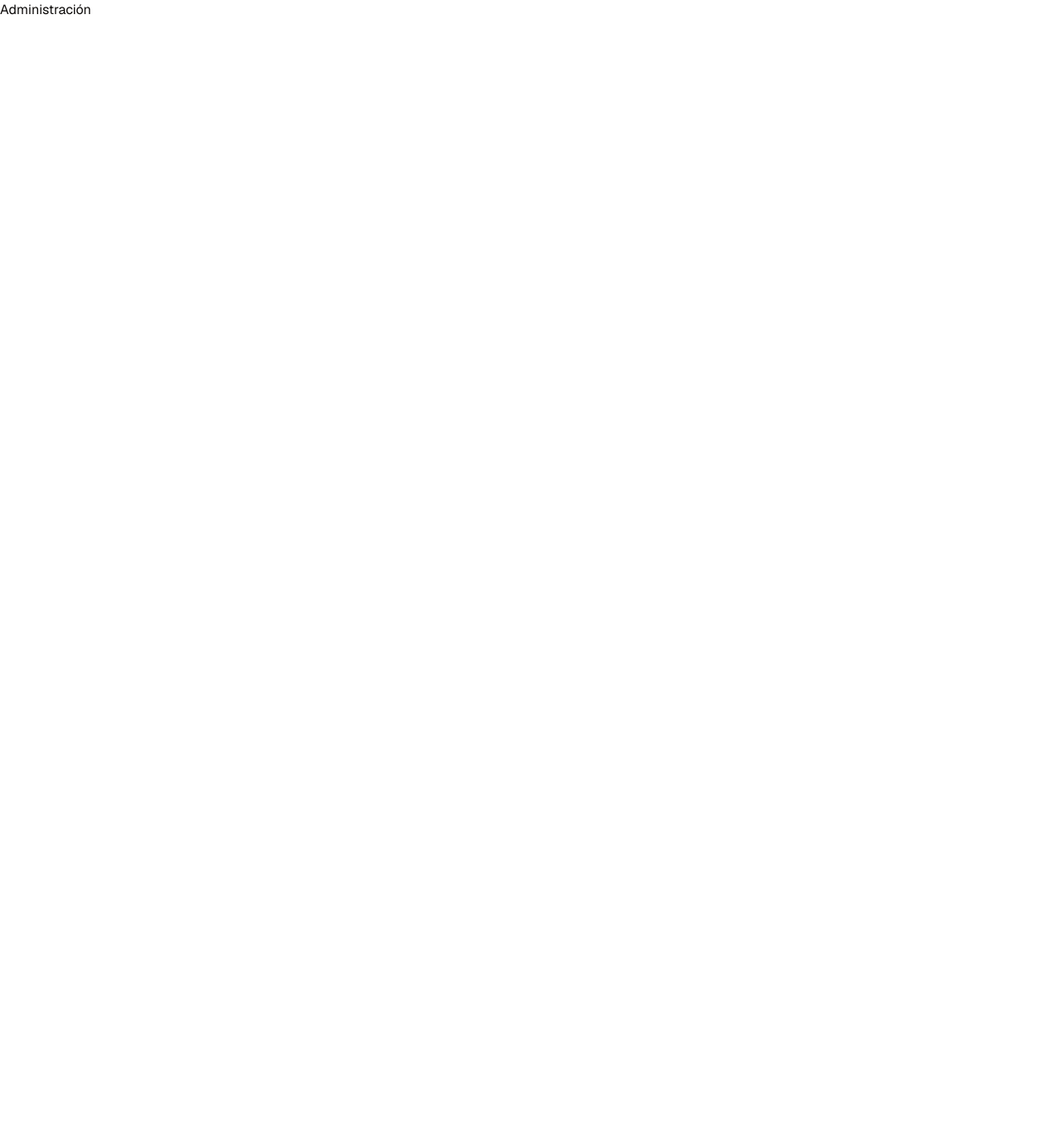
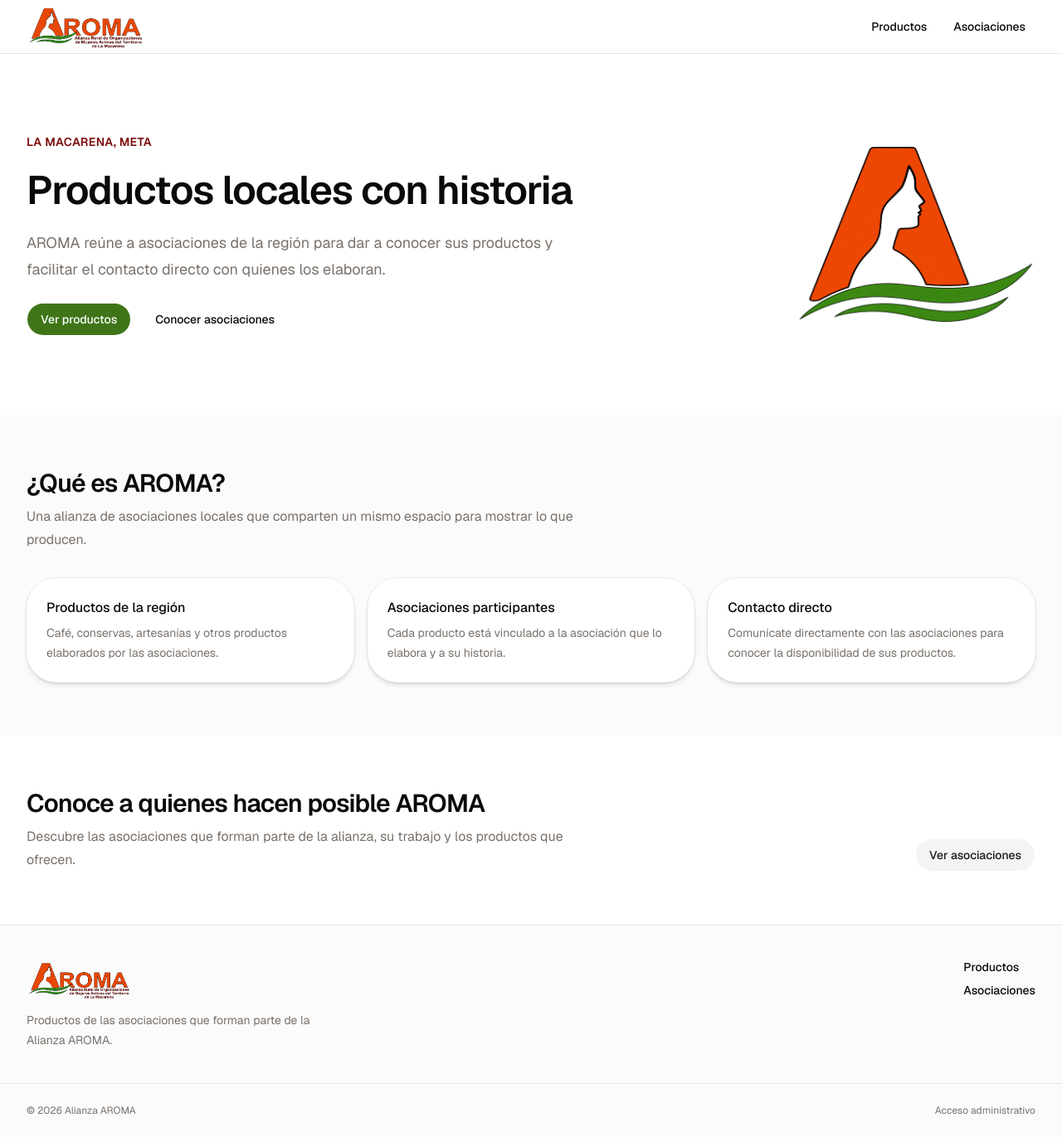
Before and after one commit to aroma-macarena/aroma-ecommerce, a Next.js app: page / in a window 1280 px wide. Shown: the whole page at 83% size. Before the commit the page ends 800 px from the top, so only its background shows below. Built offline with nearby package versions, Linux system fonts and the light colour scheme.

Commit message:
Implement public application shell and home page (#26)
* feature(public): implement public application shell and home page

* fix(public): fit header on narrow screens and improve eyebrow contrast

```diff
--- /dev/null
+++ b/src/app/(public)/layout.tsx
@@ -0,0 +1,12 @@
+import { PublicFooter } from "@/components/public/public-footer";
+import { PublicHeader } from "@/components/public/public-header";
+
+export default function PublicLayout({ children }: LayoutProps<"/">) {
+  return (
+    <>
+      <PublicHeader />
+      <main className="flex-1">{children}</main>
+      <PublicFooter />
+    </>
+  );
+}
--- /dev/null
+++ b/src/app/(public)/page.tsx
@@ -0,0 +1,94 @@
+import Link from "next/link";
+
+import { AromaLogo } from "@/components/brand/aroma-logo";
+import { Container } from "@/components/public/container";
+import { Section } from "@/components/public/section";
+import { SectionHeading } from "@/components/public/section-heading";
+import { buttonVariants } from "@/components/ui/button";
+import {
+  Card,
+  CardDescription,
+  CardHeader,
+  CardTitle,
+} from "@/components/ui/card";
+import { homeContent } from "@/content/home";
+import { publicRoutes } from "@/lib/public-routes";
+
+export default function Home() {
+  const { hero, about, associations } = homeContent;
+
+  return (
+    <>
+      <Section className="py-16 md:py-24">
+        <Container className="grid items-center gap-10 md:grid-cols-[1fr_auto]">
+          <div className="max-w-2xl space-y-6">
+            <p className="text-brand-burgundy text-sm font-semibold tracking-wide uppercase">
+              {hero.eyebrow}
+            </p>
+            <h1 className="font-heading text-4xl font-semibold tracking-tight text-balance md:text-5xl">
+              {hero.title}
+            </h1>
+            <p className="text-muted-foreground text-lg leading-8">
+              {hero.description}
+            </p>
+            <div className="flex flex-col gap-3 sm:flex-row">
+              <Link
+                href={publicRoutes.products}
+                className={buttonVariants({ size: "lg" })}
+              >
+                {hero.primaryAction}
+              </Link>
+              <Link
+                href={publicRoutes.associations}
+                className={buttonVariants({ variant: "outline", size: "lg" })}
+              >
+                {hero.secondaryAction}
+              </Link>
+            </div>
+          </div>
+
+          <AromaLogo
+            variant="symbol"
+            className="hidden w-56 md:block lg:w-72"
+            sizes="(min-width: 1024px) 288px, 224px"
+          />
+        </Container>
+      </Section>
+
+      <Section className="bg-muted/40">
+        <Container className="space-y-8">
+          <SectionHeading title={about.title} description={about.description} />
+          <ul className="grid gap-4 md:grid-cols-3">
+            {about.highlights.map(({ title, description }) => (
+              <li key={title}>
+                <Card className="h-full">
+                  <CardHeader>
+                    <CardTitle>{title}</CardTitle>
+                    <CardDescription className="leading-6">
+                      {description}
+                    </CardDescription>
+                  </CardHeader>
+                </Card>
+              </li>
+            ))}
+          </ul>
+        </Container>
+      </Section>
+
+      <Section>
+        <Container className="flex flex-col gap-6 md:flex-row md:items-end md:justify-between">
+          <SectionHeading
+            title={associations.title}
+            description={associations.description}
+          />
+          <Link
+            href={publicRoutes.associations}
+            className={buttonVariants({ variant: "secondary", size: "lg" })}
+          >
+            {associations.action}
+          </Link>
+        </Container>
+      </Section>
+    </>
+  );
+}
--- a/src/app/admin/(dashboard)/layout.tsx
+++ b/src/app/admin/(dashboard)/layout.tsx
@@ -6,7 +6,7 @@ import { AdminShell } from "@/components/admin/admin-shell";
 import getCurrentProfile from "@/lib/auth/get-current-profile";
 
 export const metadata: Metadata = {
-  title: "Administración | AROMA",
+  title: "Administración",
 };
 
 export default async function AdminLayout({
--- a/src/app/layout.tsx
+++ b/src/app/layout.tsx
@@ -16,8 +16,12 @@ const geistMono = Geist_Mono({
 });
 
 export const metadata: Metadata = {
-  title: "Create Next App",
-  description: "Generated by create next app",
+  title: {
+    default: "Alianza AROMA",
+    template: "%s | AROMA",
+  },
+  description:
+    "Productos de las asociaciones que forman parte de la Alianza AROMA.",
 };
 
 export default function RootLayout({ children }: LayoutProps<"/">) {
--- a/src/app/page.tsx
+++ /dev/null
@@ -1,5 +0,0 @@
-import Link from "next/link";
-
-export default function Home() {
-  return <Link href="/admin">Administración</Link>;
-}
--- /dev/null
+++ b/src/components/public/public-footer.tsx
@@ -0,0 +1,47 @@
+import Link from "next/link";
+
+import { AromaLogo } from "@/components/brand/aroma-logo";
+import { Container } from "@/components/public/container";
+import { publicNavigation, publicRoutes } from "@/lib/public-routes";
+
+function PublicFooter() {
+  return (
+    <footer className="bg-muted/40 border-t">
+      <Container className="flex flex-col gap-8 py-10 md:flex-row md:items-start md:justify-between">
+        <div className="max-w-sm space-y-3">
+          <AromaLogo className="w-32" sizes="128px" />
+          <p className="text-muted-foreground text-sm leading-6">
+            Productos de las asociaciones que forman parte de la Alianza AROMA.
+          </p>
+        </div>
+
+        <nav aria-label="Navegación del pie de página">
+          <ul className="space-y-2 text-sm">
+            {publicNavigation.map(({ href, label }) => (
+              <li key={href}>
+                <Link
+                  href={href}
+                  className="hover:text-primary font-medium transition-colors"
+                >
+                  {label}
+                </Link>
+              </li>
+            ))}
+          </ul>
+        </nav>
+      </Container>
+
+      <Container className="text-muted-foreground flex flex-col gap-2 border-t py-6 text-xs sm:flex-row sm:items-center sm:justify-between">
+        <p>© {new Date().getFullYear()} Alianza AROMA</p>
+        <Link
+          href={publicRoutes.admin}
+          className="hover:text-foreground transition-colors"
+        >
+          Acceso administrativo
+        </Link>
+      </Container>
+    </footer>
+  );
+}
+
+export { PublicFooter };
--- /dev/null
+++ b/src/components/public/public-header.tsx
@@ -0,0 +1,42 @@
+import Link from "next/link";
+
+import { AromaLogo } from "@/components/brand/aroma-logo";
+import { Container } from "@/components/public/container";
+import { publicNavigation, publicRoutes } from "@/lib/public-routes";
+
+function PublicHeader() {
+  return (
+    <header className="bg-background/95 supports-backdrop-filter:bg-background/80 sticky top-0 z-40 border-b backdrop-blur">
+      <Container className="flex h-16 items-center justify-between gap-2 min-[400px]:gap-4">
+        <Link href={publicRoutes.home} aria-label="Inicio de AROMA">
+          <AromaLogo
+            variant="symbol"
+            className="w-10 min-[400px]:hidden"
+            sizes="40px"
+          />
+          <AromaLogo
+            className="hidden w-28 min-[400px]:block sm:w-36"
+            sizes="(min-width: 640px) 144px, 112px"
+          />
+        </Link>
+
+        <nav aria-label="Navegación principal">
+          <ul className="flex items-center gap-1 sm:gap-2">
+            {publicNavigation.map(({ href, label }) => (
+              <li key={href}>
+                <Link
+                  href={href}
+                  className="hover:bg-muted focus-visible:ring-ring/30 rounded-4xl px-2.5 py-2 min-[400px]:px-3 text-sm font-medium transition-colors outline-none focus-visible:ring-3"
+                >
+                  {label}
+                </Link>
+              </li>
+            ))}
+          </ul>
+        </nav>
+      </Container>
+    </header>
+  );
+}
+
+export { PublicHeader };
--- /dev/null
+++ b/src/content/home.ts
@@ -0,0 +1,38 @@
+export const homeContent = {
+  hero: {
+    eyebrow: "La Macarena, Meta",
+    title: "Productos locales con historia",
+    description:
+      "AROMA reúne a asociaciones de la región para dar a conocer sus productos y facilitar el contacto directo con quienes los elaboran.",
+    primaryAction: "Ver productos",
+    secondaryAction: "Conocer asociaciones",
+  },
+  about: {
+    title: "¿Qué es AROMA?",
+    description:
+      "Una alianza de asociaciones locales que comparten un mismo espacio para mostrar lo que producen.",
+    highlights: [
+      {
+        title: "Productos de la región",
+        description:
+          "Café, conservas, artesanías y otros productos elaborados por las asociaciones.",
+      },
+      {
+        title: "Asociaciones participantes",
+        description:
+          "Cada producto está vinculado a la asociación que lo elabora y a su historia.",
+      },
+      {
+        title: "Contacto directo",
+        description:
+          "Comunícate directamente con las asociaciones para conocer la disponibilidad de sus productos.",
+      },
+    ],
+  },
+  associations: {
+    title: "Conoce a quienes hacen posible AROMA",
+    description:
+      "Descubre las asociaciones que forman parte de la alianza, su trabajo y los productos que ofrecen.",
+    action: "Ver asociaciones",
+  },
+} as const;
--- /dev/null
+++ b/src/lib/public-routes.ts
@@ -0,0 +1,11 @@
+export const publicRoutes = {
+  home: "/",
+  products: "/productos",
+  associations: "/asociaciones",
+  admin: "/admin",
+} as const;
+
+export const publicNavigation = [
+  { href: publicRoutes.products, label: "Productos" },
+  { href: publicRoutes.associations, label: "Asociaciones" },
+] as const;
```
